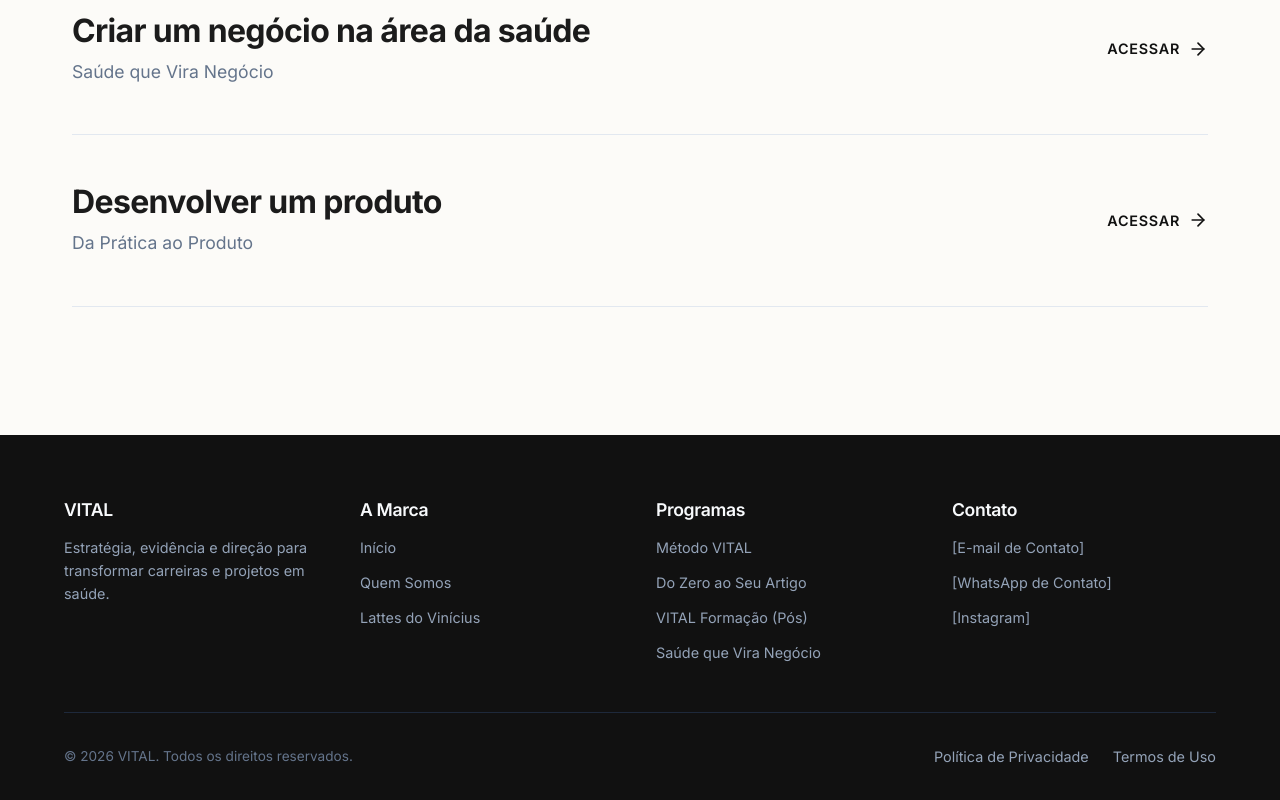
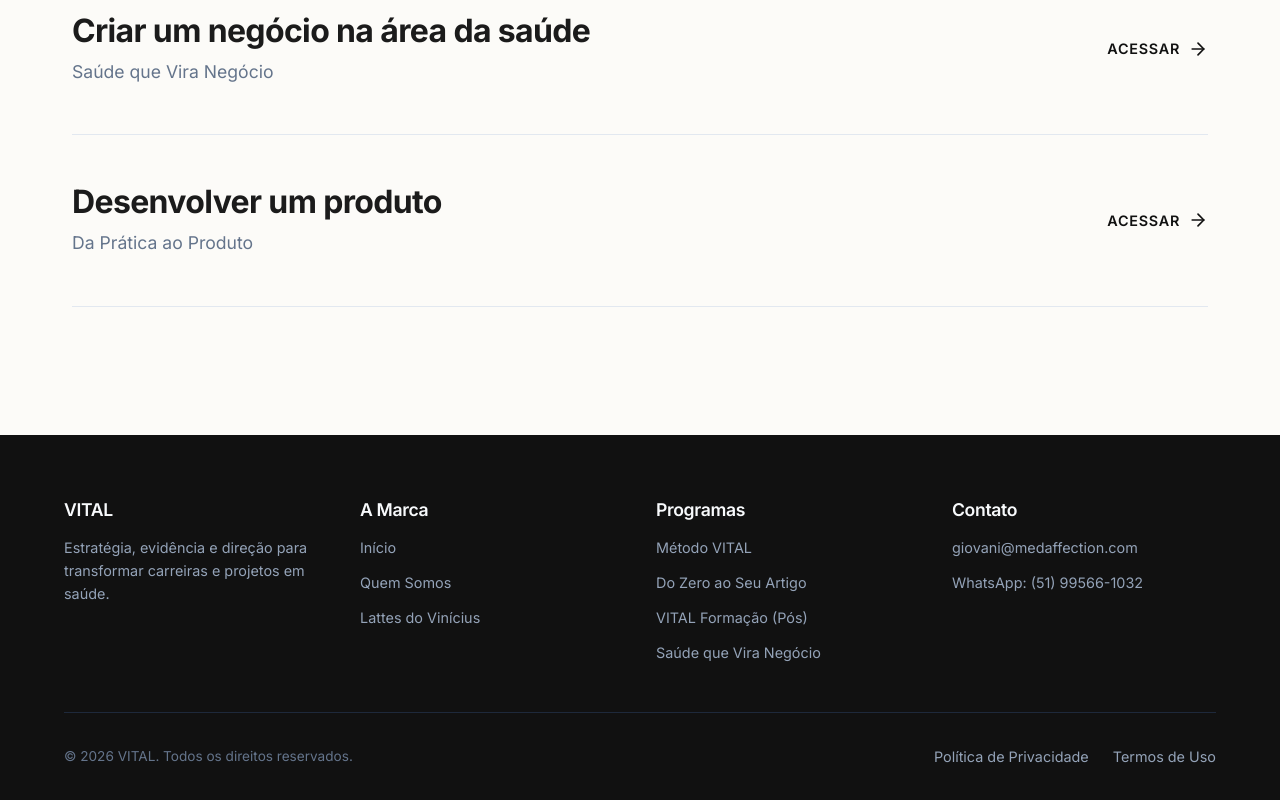
Before and after one commit to giovani-source/vital, a Next.js app: page / in a window 1280 px wide. Shown: the part 2038-2838 px from the top of the page. Built offline with nearby package versions, Linux system fonts and the light colour scheme.

Commit message:
fix: update footer contact info

```diff
--- a/src/components/Footer.tsx
+++ b/src/components/Footer.tsx
@@ -30,9 +30,8 @@ export default function Footer() {
           <div className={styles.col}>
             <h3>Contato</h3>
             <div className={styles.links}>
-              <a href="mailto:[E-mail]" className={styles.link}>[E-mail de Contato]</a>
-              <a href="#" className={styles.link}>[WhatsApp de Contato]</a>
-              <a href="#" className={styles.link}>[Instagram]</a>
+              <a href="mailto:giovani@medaffection.com" className={styles.link}>giovani@medaffection.com</a>
+              <a href="https://wa.me/5551995661032" target="_blank" rel="noopener noreferrer" className={styles.link}>WhatsApp: (51) 99566-1032</a>
             </div>
           </div>
         </div>
```
